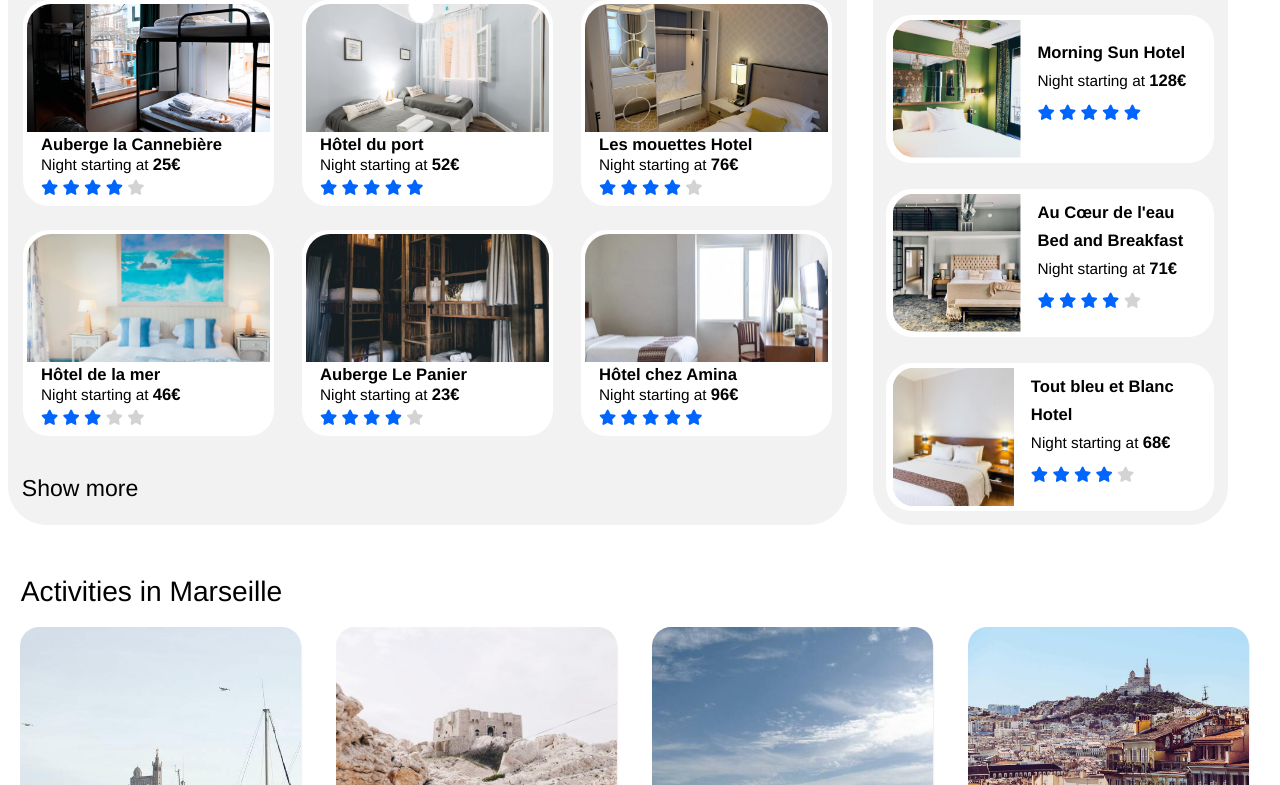
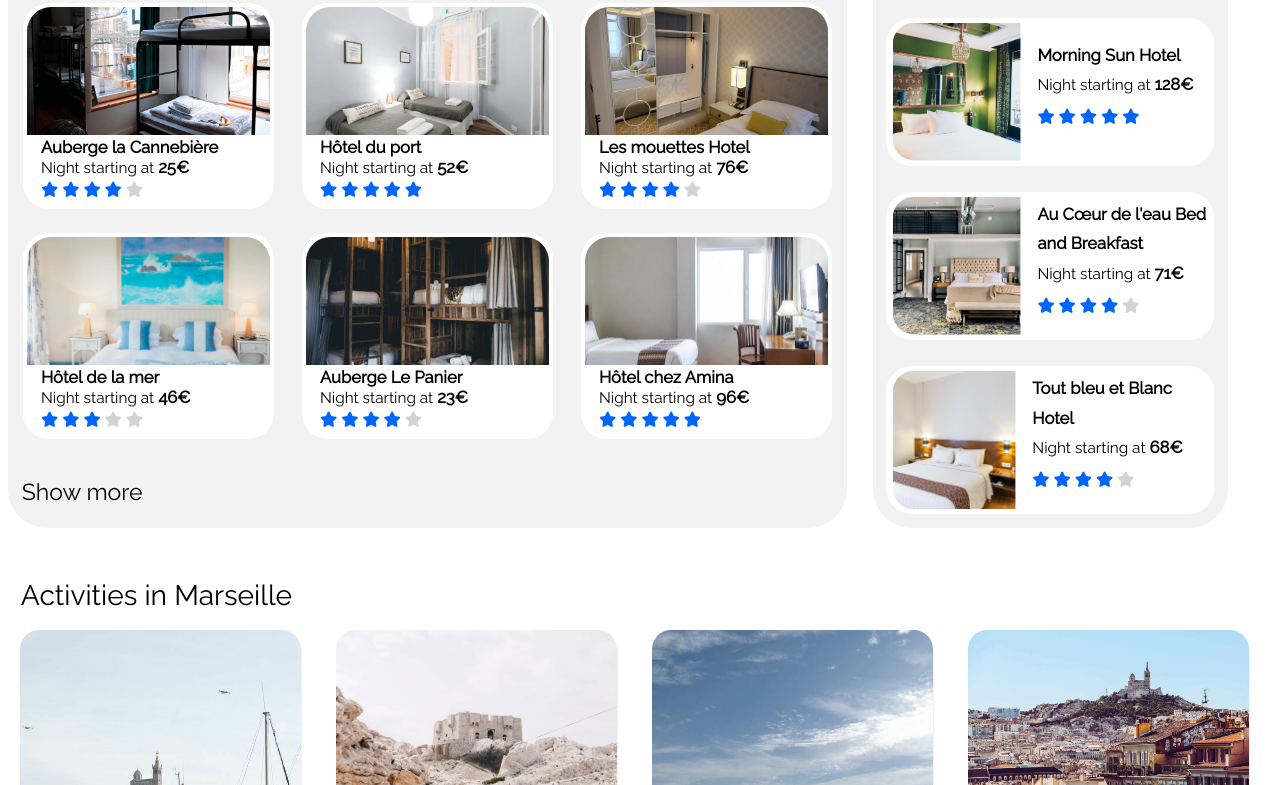
Before and after one commit to Smith-JH/OC-Project2, a plain HTML site: page index.html in a window 1280 px wide. Shown: the part 442-1227 px from the top of the page. Drawn offline with Linux system fonts and the light colour scheme; a web font is replaced by a local one.

Commit message:
Changed font to Raleway

```diff
--- a/index.html
+++ b/index.html
@@ -9,6 +9,8 @@
 		<!-- LINKS TO CSS FILE ("STYLESHEET") AND SITE ICON -->
 		<link href="css/style.css" type="text/css" rel="stylesheet">
 		<script src="https://kit.fontawesome.com/7ebcda896f.js" crossorigin="anonymous"></script>
+        <link rel="preconnect" href="https://fonts.gstatic.com">
+        <link href="https://fonts.googleapis.com/css2?family=Raleway&display=swap" rel="stylesheet">
     </head>
     <body>
 		<header>
```
